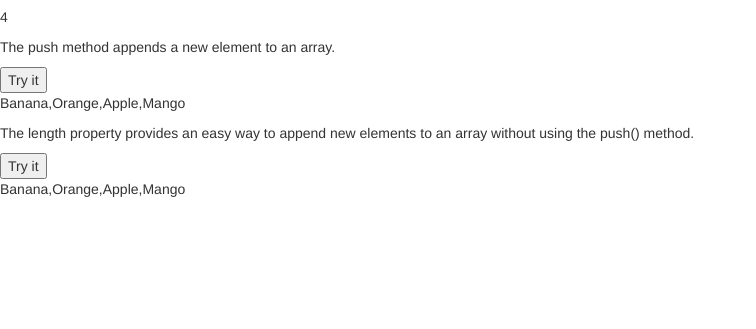
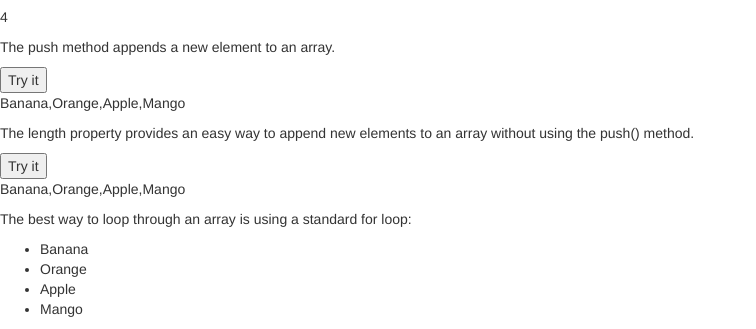
Before and after one commit to ge01/JS1300Arrays, a plain HTML site: page index.html in a window 1280 px wide. Shown: the part 502-831 px from the top of the page, without its empty margins (0-756 px from the left). Before the commit the page ends 800 px from the top, so only its background shows below. Drawn offline with nearby package versions, Linux system fonts and the light colour scheme.

Commit message:
looping array elements

```diff
--- a/app.js
+++ b/app.js
@@ -60,3 +60,17 @@ function addWithLength() {
   fruits1[fruits1.length] = "Lemon";
   document.getElementById("add-with-length").innerHTML = fruits1;
 }
+
+/****************************************************
+*              Looping Array Elements               *
+****************************************************/
+var fruits2, text, fLen, i;
+
+fruits2 = ["Banana", "Orange", "Apple", "Mango"];
+fLen = fruits.length;
+text = "<ul>";
+for (i = 0; i < fLen; i++) {
+  text += "<li>" + fruits2[i] + "</li>";
+}
+text += "</ul>";
+document.getElementById("loop-array").innerHTML = text;
--- a/index.html
+++ b/index.html
@@ -53,6 +53,9 @@
     <button onclick="addWithLength()">Try it</button>
     <p id="add-with-length"></p>
 
+    <!--Looping Array Elements-->
+    <p>The best way to loop through an array is using a standard for loop:</p>
+    <p id="loop-array"></p>
 
 
 
```
